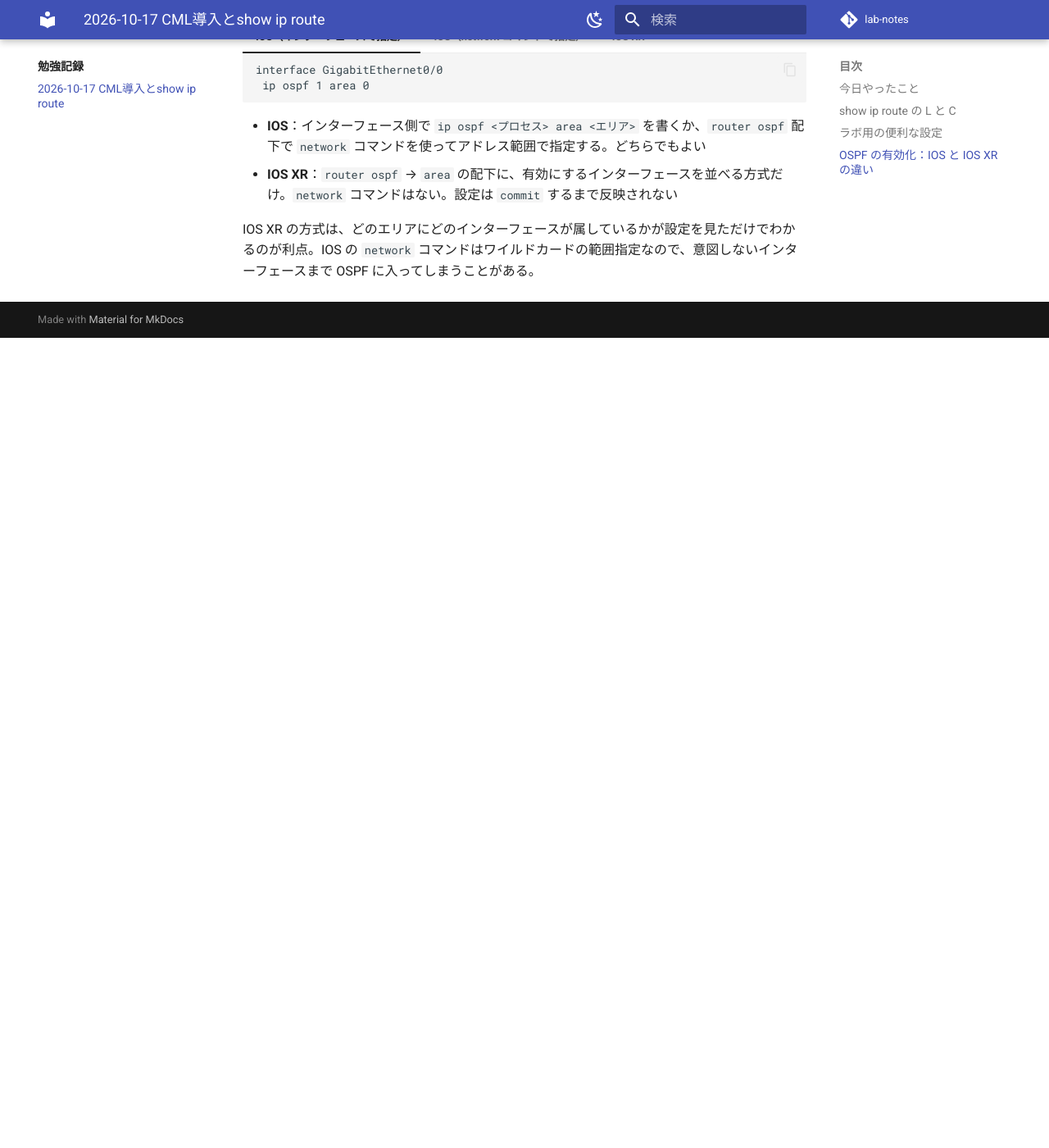
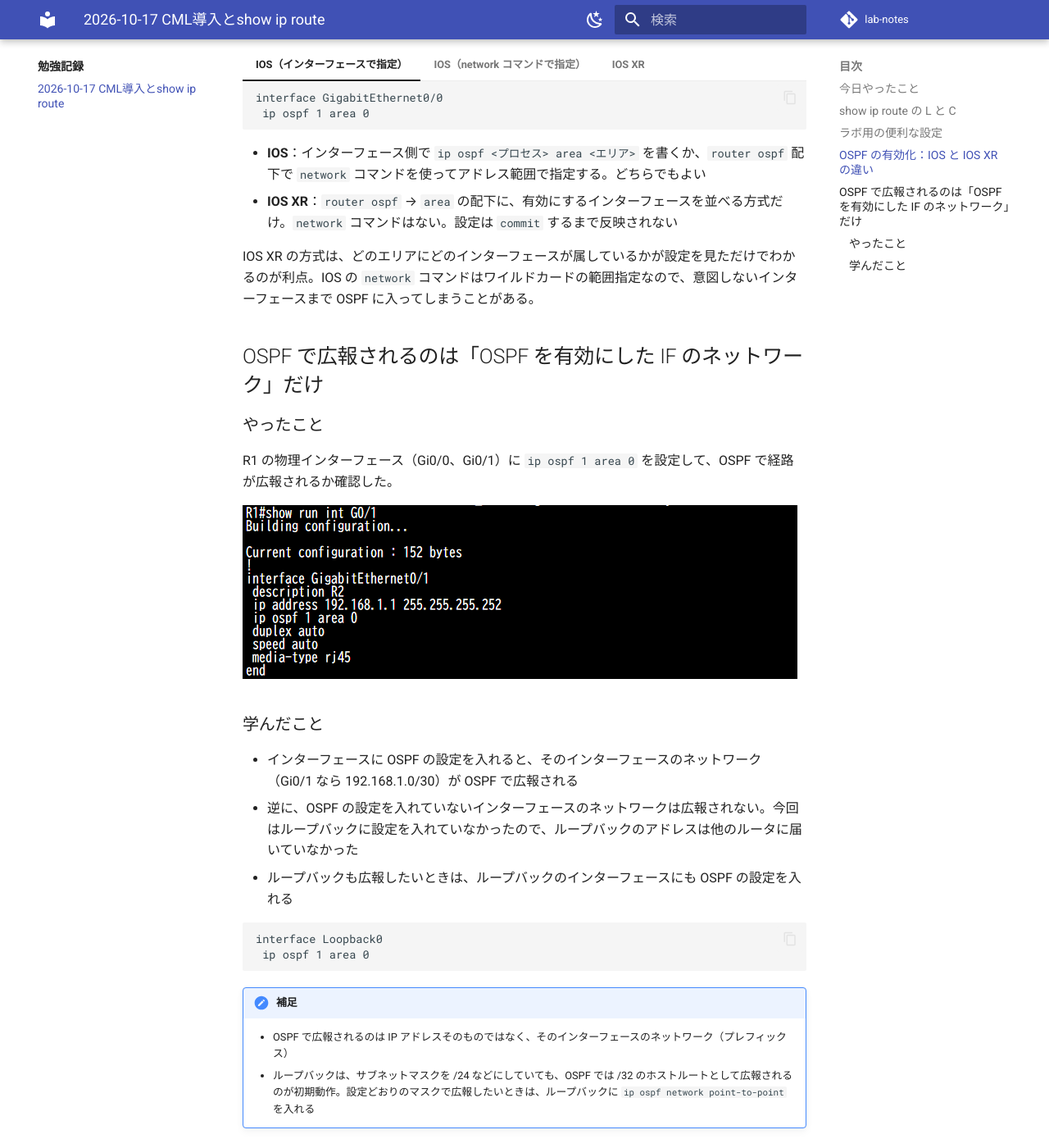
Before and after one commit to supur1nn/lab-notes, an MkDocs documentation site: the page built from docs/study-log/2026-10-17.md, in a window 1280 px wide and 1400 px high, scrolled down 2258 px. Shown: the whole window at 82% size. Built offline with MkDocs 1.6.1 and Material for MkDocs 9.7.7, drawn with Linux system fonts in a browser that asks for light colours; comment, search, counter and statistics services are not loaded; before the commit the page ends 2670 px from its top, so only the background shows below that; some of the changed text lies outside the part shown.

Commit message:
勉強記録 2026-10-17 に OSPF で広報される経路（ループバック）を追記
Co-Authored-By: Claude Opus 5.5 <noreply@anthropic.com>
Claude-Session: https://claude.ai/code/session_016eVfHAajpEsA6RjKwzNTMY

````diff
--- a/docs/study-log/2026-10-17.md
+++ b/docs/study-log/2026-10-17.md
@@ -6,6 +6,7 @@
 - IOSv でラボを組み、インターフェースにアドレスを設定
 - `show ip route` でルーティングテーブルの表示を確認
 - IOS と IOS XR の OSPF 有効化方法の違いを確認
+- OSPF で広報される経路を確認（ループバックは設定を入れないと広報されない）
 - ラボ用の便利な設定として `exec-timeout` と `write memory` を確認
 
 ## show ip route の L と C
@@ -80,3 +81,26 @@ IOS と IOS XR では、OSPF を有効にするインターフェースの指定
 - **IOS XR**：`router ospf` → `area` の配下に、有効にするインターフェースを並べる方式だけ。`network` コマンドはない。設定は `commit` するまで反映されない
 
 IOS XR の方式は、どのエリアにどのインターフェースが属しているかが設定を見ただけでわかるのが利点。IOS の `network` コマンドはワイルドカードの範囲指定なので、意図しないインターフェースまで OSPF に入ってしまうことがある。
+
+## OSPF で広報されるのは「OSPF を有効にした IF のネットワーク」だけ
+
+### やったこと
+
+R1 の物理インターフェース（Gi0/0、Gi0/1）に `ip ospf 1 area 0` を設定して、OSPF で経路が広報されるか確認した。
+
+![R1 Gi0/1 のインターフェース設定](../assets/images/2026-10-17-ospf-gi01.png)
+
+### 学んだこと
+
+- インターフェースに OSPF の設定を入れると、そのインターフェースのネットワーク（Gi0/1 なら 192.168.1.0/30）が OSPF で広報される
+- 逆に、OSPF の設定を入れていないインターフェースのネットワークは広報されない。今回はループバックに設定を入れていなかったので、ループバックのアドレスは他のルータに届いていなかった
+- ループバックも広報したいときは、ループバックのインターフェースにも OSPF の設定を入れる
+
+```
+interface Loopback0
+ ip ospf 1 area 0
+```
+
+!!! note "補足"
+    - OSPF で広報されるのは IP アドレスそのものではなく、そのインターフェースのネットワーク（プレフィックス）
+    - ループバックは、サブネットマスクを /24 などにしていても、OSPF では /32 のホストルートとして広報されるのが初期動作。設定どおりのマスクで広報したいときは、ループバックに `ip ospf network point-to-point` を入れる
````
Also changed, not shown: docs/study-log/index.md (+1 -1 lines), docs/assets/images/2026-10-17-ospf-gi01.png (added).
